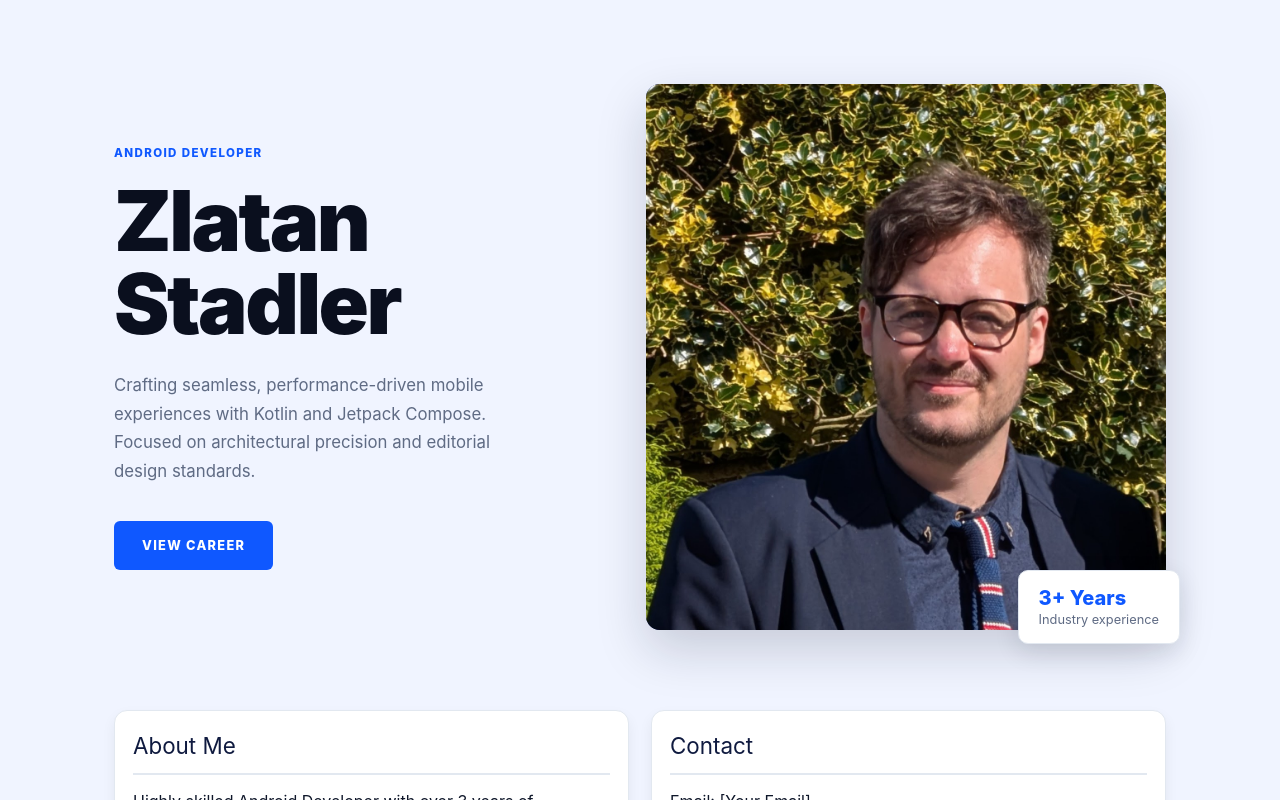
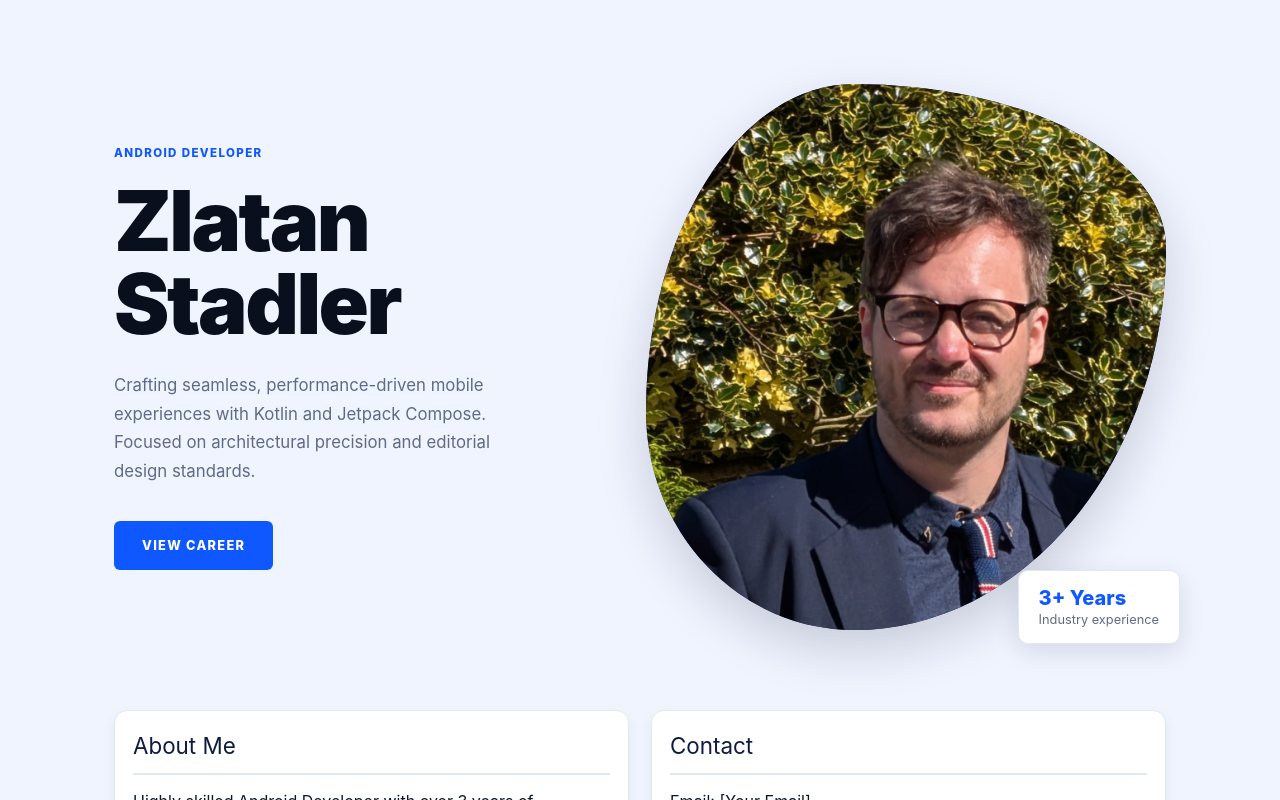
Before and after one commit to Zlatans3/zlatan-cv, a React (Vite) app: page / in a window 1280 px wide. Shown: the top 800 px of the page. Built offline with nearby package versions, Linux system fonts and the light colour scheme.

Commit message:
Github actions change

```diff
--- a/src/index.css
+++ b/src/index.css
@@ -95,7 +95,7 @@ body {
     width: 100%;
     max-width: 520px;
     aspect-ratio: 4 / 4.2;
-    border-radius: 14px;
+    border-radius: 40% 60% 60% 40% / 60% 30% 70% 40%;
     box-shadow: 0 20px 50px rgba(15, 23, 42, 0.18);
     object-fit: cover;
     object-position: top center;
--- a/vite.config.js
+++ b/vite.config.js
@@ -2,5 +2,6 @@ import { defineConfig } from 'vite'
 import react from '@vitejs/plugin-react'
 
 export default defineConfig({
+  base: '/zlatan-cv/',
   plugins: [react()],
 })
```
